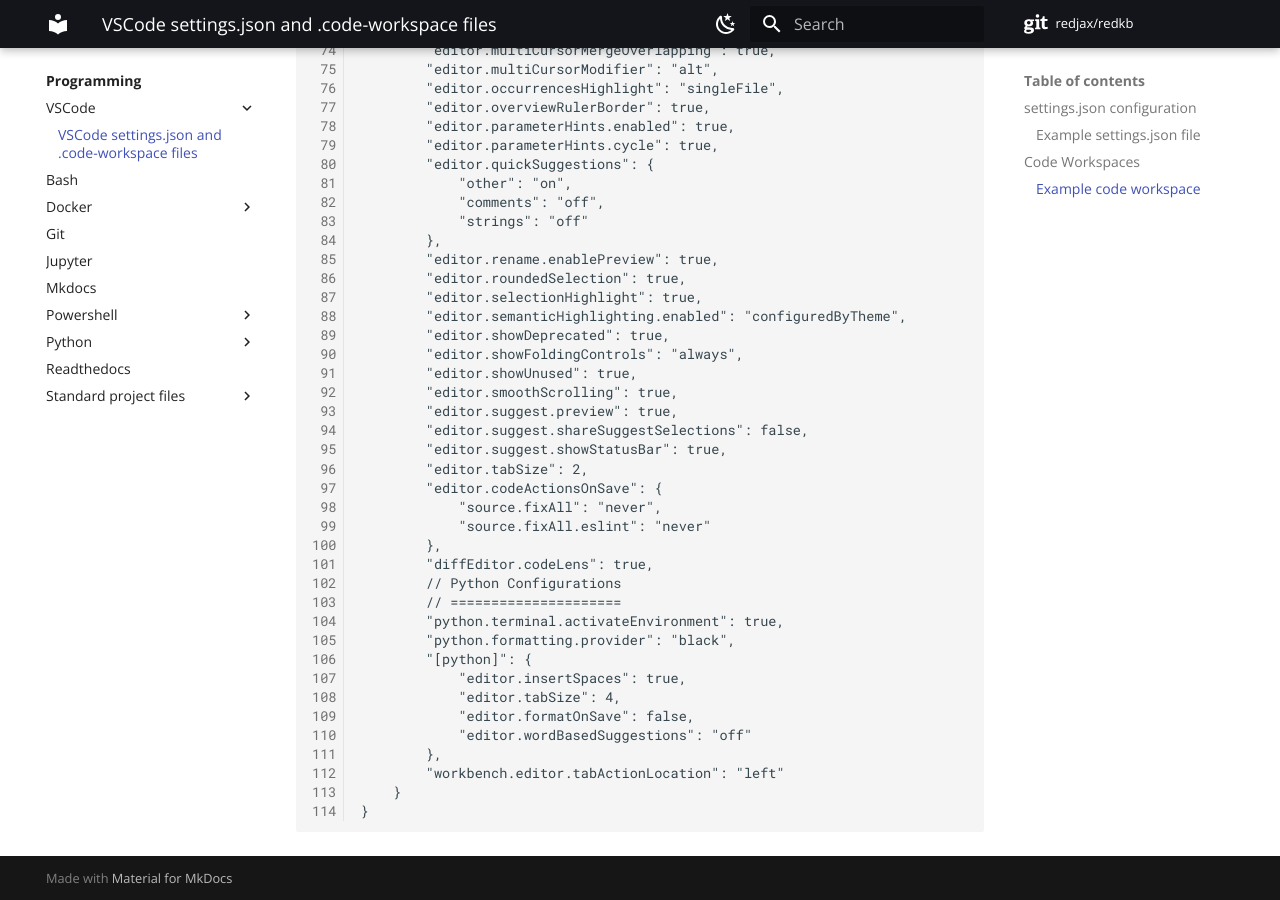
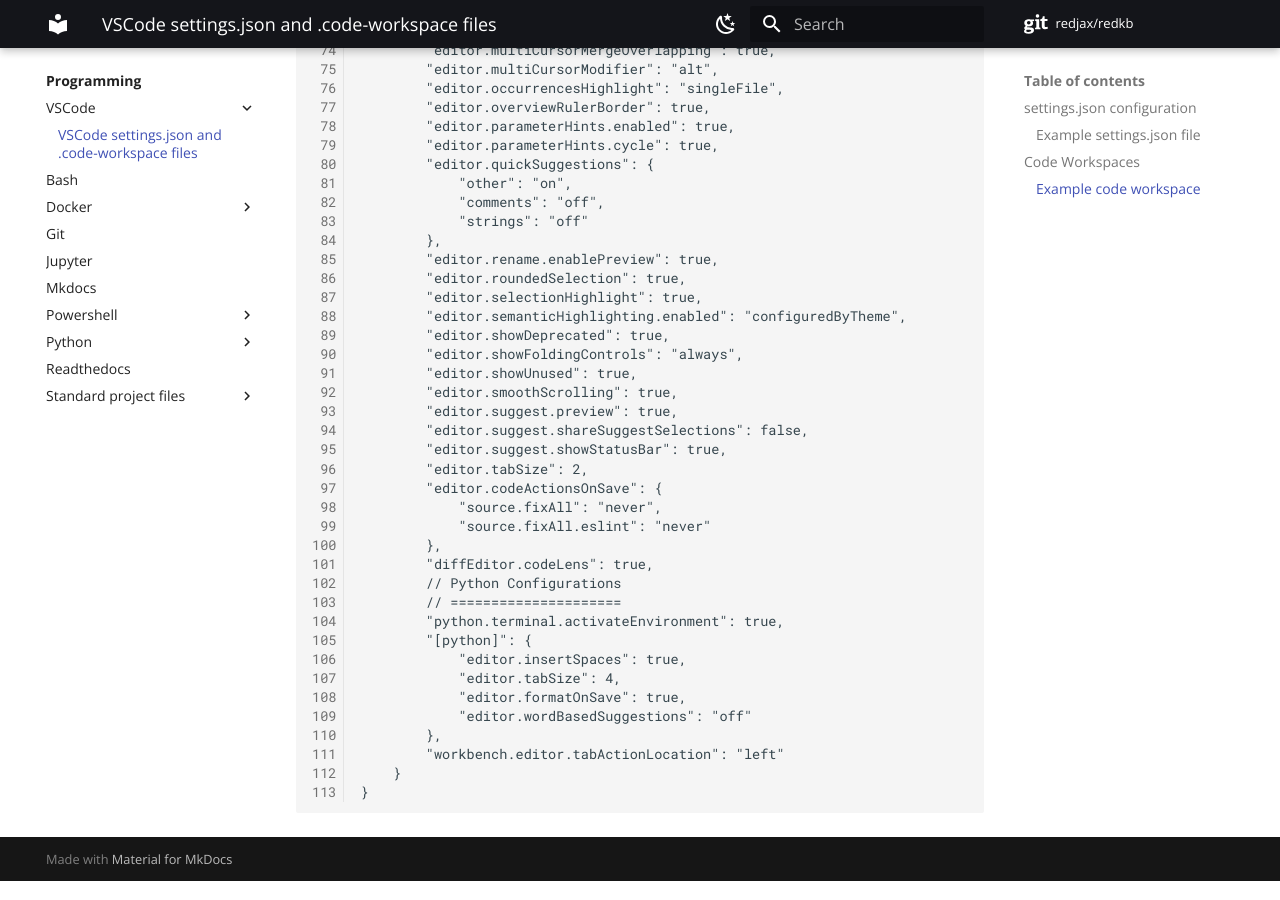
Before and after one commit to redjax/redkb, an MkDocs documentation site: the page built from docs/programming/VSCode/settings.json.md, in a window 1280 px wide and 900 px high, scrolled down 4558 px. Built offline with MkDocs 1.6.1 and Material for MkDocs 9.7.7, drawn with Linux system fonts in a browser that asks for light colours; comment, search, counter and statistics services are not loaded.

Commit message:
Update settings.json.md
Remove Python formatter from settings.json (no longer supported), enable formatOnSave.

```diff
--- a/docs/programming/VSCode/settings.json.md
+++ b/docs/programming/VSCode/settings.json.md
@@ -232,11 +232,10 @@ VSCode will read files in `.vscode/` (at the project's root) with a file extensi
         // Python Configurations
         // =====================
         "python.terminal.activateEnvironment": true,
-        "python.formatting.provider": "black",
         "[python]": {
             "editor.insertSpaces": true,
             "editor.tabSize": 4,
-            "editor.formatOnSave": false,
+            "editor.formatOnSave": true,
             "editor.wordBasedSuggestions": "off"
         },
         "workbench.editor.tabActionLocation": "left"
```
